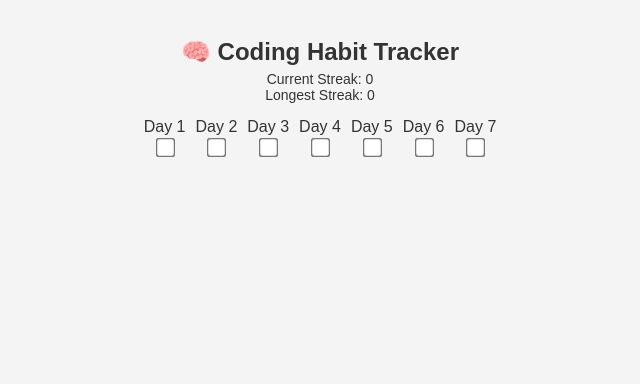
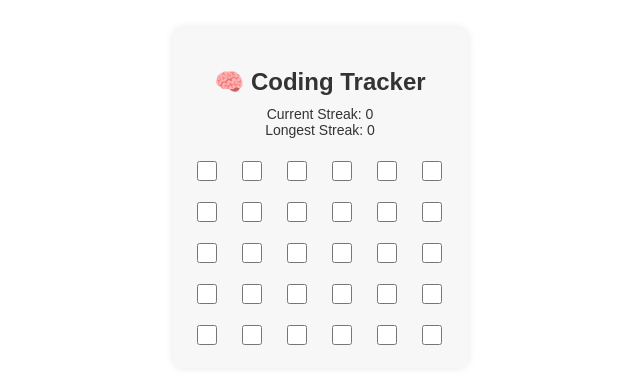
Before and after one commit to brod2240/habit-tracker, a plain HTML site: page index.html in a window 1280 px wide. Shown: the whole page, without its empty margins (320-960 px from the left). Drawn offline with Linux system fonts and the light colour scheme.

Commit message:
Update index.html

```diff
--- a/index.html
+++ b/index.html
@@ -5,57 +5,67 @@
   <style>
     body {
       font-family: 'Arial', sans-serif;
+      background: #ffffff;
       text-align: center;
-      padding: 10px;
-      background: #f4f4f4;
+      padding: 20px;
       color: #333;
     }
+
     h2 {
-      margin-bottom: 5px;
+      margin-bottom: 10px;
     }
+
     #streaks {
       font-size: 14px;
-      margin-bottom: 15px;
+      margin-bottom: 20px;
     }
+
     .checkbox-grid {
-      display: flex;
+      display: grid;
+      grid-template-columns: repeat(6, 30px);
+      gap: 15px;
       justify-content: center;
-      gap: 10px;
     }
-    .day {
-      display: flex;
-      flex-direction: column;
-      align-items: center;
+
+    input[type="checkbox"] {
+      width: 20px;
+      height: 20px;
+      cursor: pointer;
+      accent-color: #4caf50;
     }
-    input[type="checkbox"] {
-      transform: scale(1.5);
-      margin-top: 5px;
-      cursor: pointer;
+
+    /* Optional: container box to give the widget a bordered look */
+    .widget-container {
+      display: inline-block;
+      padding: 20px;
+      border-radius: 10px;
+      background: #f7f7f7;
+      box-shadow: 0 0 8px rgba(0,0,0,0.1);
     }
   </style>
 </head>
 <body>
-  <h2>🧠 Coding Habit Tracker</h2>
-  <div id="streaks">
-    Current Streak: <span id="currentStreak">0</span><br>
-    Longest Streak: <span id="longestStreak">0</span>
-  </div>
-  <div class="checkbox-grid" id="checkboxes">
-    <!-- Dynamically added boxes -->
+  <div class="widget-container">
+    <h2>🧠 Coding Tracker</h2>
+    <div id="streaks">
+      Current Streak: <span id="currentStreak">0</span><br>
+      Longest Streak: <span id="longestStreak">0</span>
+    </div>
+    <div class="checkbox-grid" id="checkboxes">
+      <!-- Checkboxes added by JavaScript -->
+    </div>
   </div>
 
   <script>
-    const totalDays = 7; // Can change to 30 if you want a monthly view
+    const totalDays = 30;
     const checkboxesContainer = document.getElementById('checkboxes');
-    let currentStreak = 0;
     let longestStreak = localStorage.getItem('longestStreak') || 0;
-
-    // Load previous state
     const savedStates = JSON.parse(localStorage.getItem('checkboxStates') || '[]');
 
     function updateStreaks(states) {
       let streak = 0;
       let maxStreak = 0;
+
       for (let i = 0; i < states.length; i++) {
         if (states[i]) {
           streak++;
@@ -64,6 +74,7 @@
           streak = 0;
         }
       }
+
       document.getElementById('currentStreak').textContent = streak;
       if (maxStreak > longestStreak) {
         longestStreak = maxStreak;
@@ -76,12 +87,8 @@
       localStorage.setItem('checkboxStates', JSON.stringify(states));
     }
 
-    // Generate checkboxes
+    // Generate 30 checkboxes
     for (let i = 0; i < totalDays; i++) {
-      const div = document.createElement('div');
-      div.className = 'day';
-      const label = document.createElement('label');
-      label.textContent = `Day ${i + 1}`;
       const checkbox = document.createElement('input');
       checkbox.type = 'checkbox';
       checkbox.checked = savedStates[i] || false;
@@ -92,9 +99,7 @@
         updateStreaks(savedStates);
       });
 
-      div.appendChild(label);
-      div.appendChild(checkbox);
-      checkboxesContainer.appendChild(div);
+      checkboxesContainer.appendChild(checkbox);
     }
 
     updateStreaks(savedStates);
```
